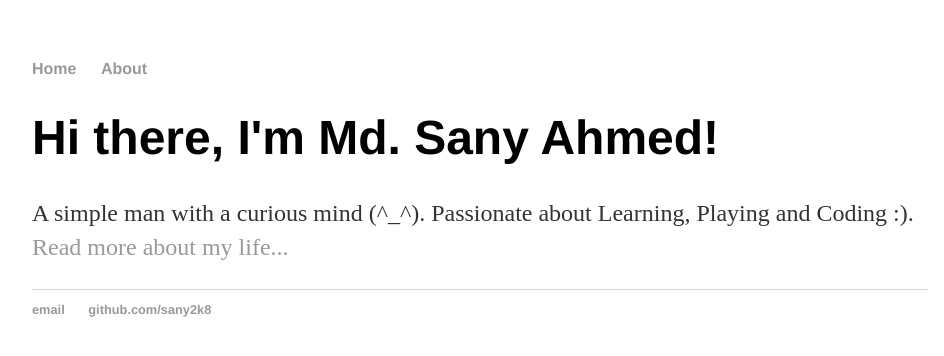
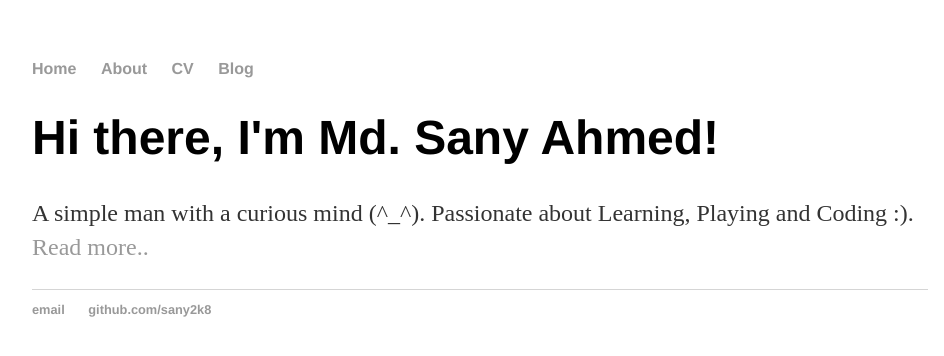
Before and after one commit to sany2k8/sany2k8.github.io, a Jekyll site: the page built from index.html, in a window 1280 px wide. Shown: the top 356 px of the page, without its empty margins (160-1104 px from the left). Built offline with Jekyll 4.4.1, drawn with Linux system fonts in a browser that asks for light colours.

Commit message:
Update index.html

```diff
--- a/index.html
+++ b/index.html
@@ -1,29 +1,8 @@
-<!DOCTYPE html>
-<html>
-	<head>
-		<title>Always Sany</title>
-		<!-- link to main stylesheet -->
-		<link rel="stylesheet" type="text/css" href="/css/main.css">
-	</head>
-	<body>
-		<nav>
-    		<ul>
-        		<li><a href="/">Home</a></li>
-	        	<li><a href="/about">About</a></li>
-
-    		</ul>
-		</nav>
-		<div class="container">
-    		<div class="blurb">
-        		<h1>Hi there, I'm Md. Sany Ahmed!</h1>
-				    <p>A simple man with a curious mind (^_^). Passionate about Learning, Playing and Coding :). <a href="/about">Read more about my life...</a></p>
-    		</div><!-- /.blurb -->
-		</div><!-- /.container -->
-		<footer>
-    		<ul>
-        		<li><a href="mailto:sany2k8@gmail.com">email</a></li>
-        		<li><a href="https://github.com/sany2k8">github.com/sany2k8</a></li>
-			</ul>
-		</footer>
-	</body>
-</html>
+---
+layout: default
+title: Md. Sany Ahmed, Always Sany
+---
+<div class="blurb">
+	<h1>Hi there, I'm Md. Sany Ahmed!</h1>
+	<p>A simple man with a curious mind (^_^). Passionate about Learning, Playing and Coding :). <a href="https://stackoverflow.com/users/1138192/always-sunny?tab=profile">Read more..</a></p>
+</div><!-- /.blurb -->
```
